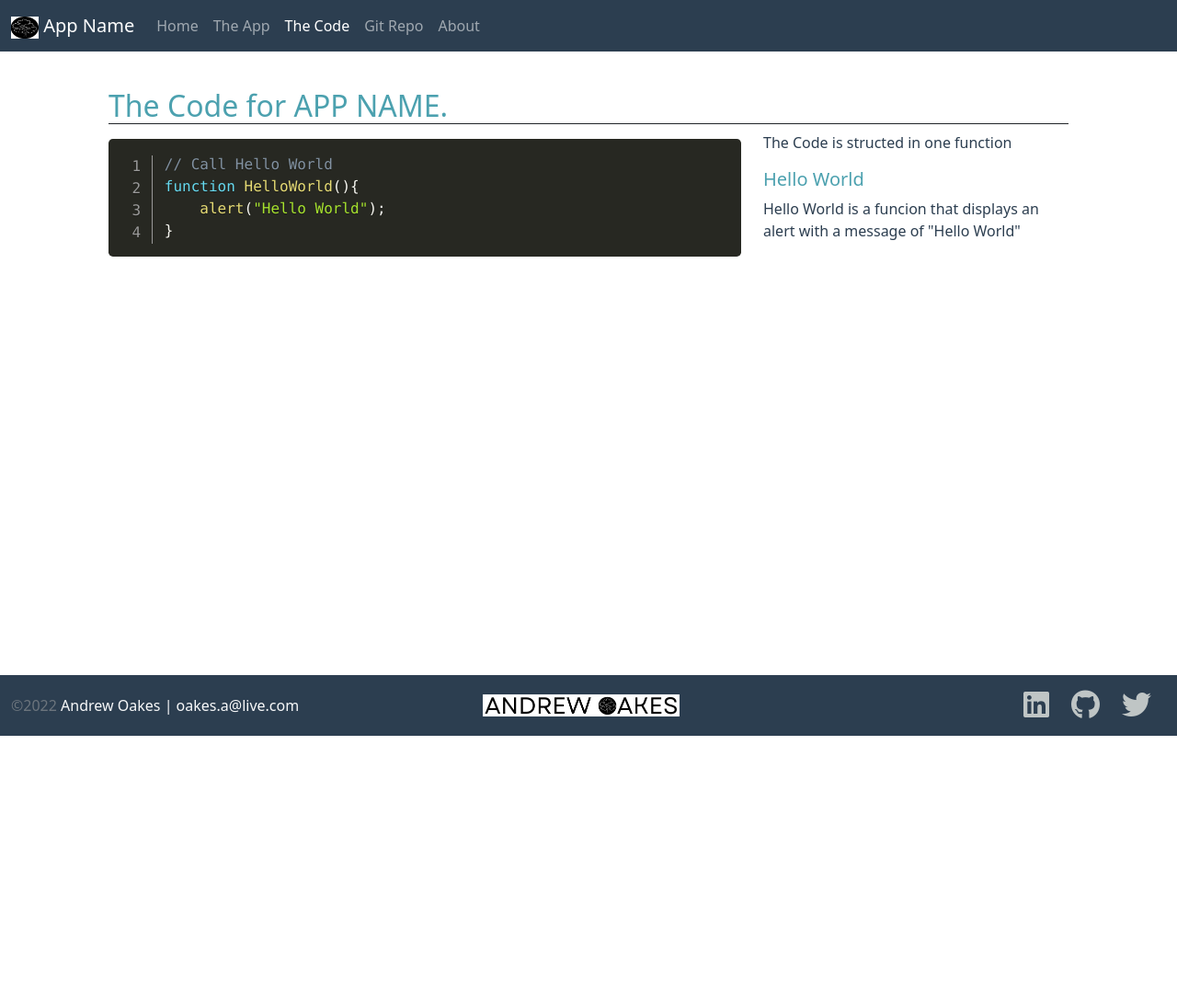
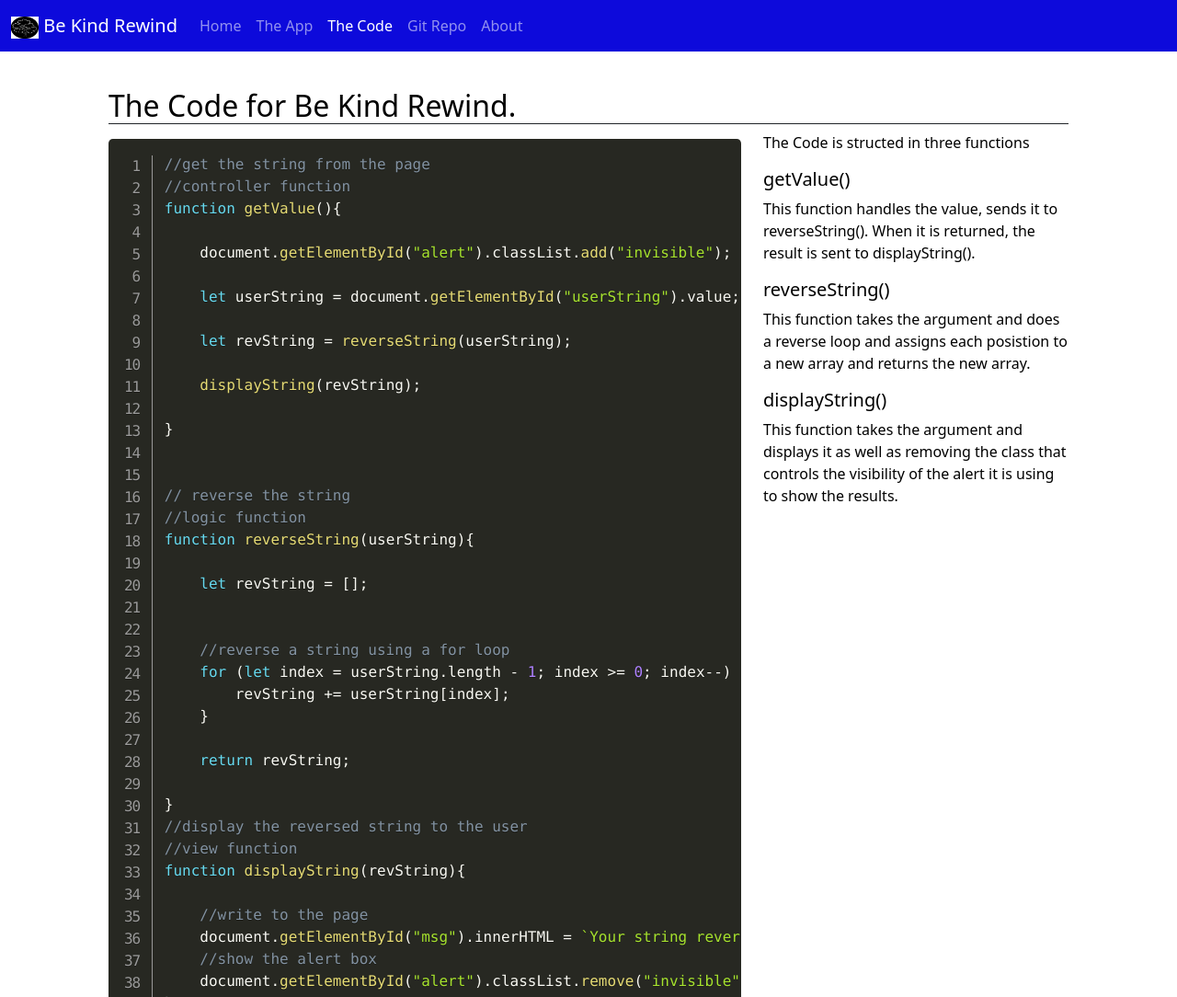
Before and after one commit to OakesekAo/BeKindRewind, a plain HTML site: page code.html in a window 1280 px wide. Shown: the top 1084 px of the page at 92% size. Before the commit the page ends 800 px from the top, so only its background shows below. Drawn offline with nearby package versions, Linux system fonts and the light colour scheme.

Commit message:
Completed Project v1

```diff
--- a/code.html
+++ b/code.html
@@ -2,7 +2,7 @@
 <html lang="en" class="h-100">
 
 <head>
-    <title>App Name: A Coding Project by Andrew Oakes</title>
+    <title>Be Kind Rewind: A Coding Project by Andrew Oakes</title>
     <!-- Required meta tags -->
     <meta charset="utf-8">
     <meta name="viewport" content="width=device-width, initial-scale=1, shrink-to-fit=no">
@@ -32,7 +32,7 @@
     <!-- ==== Nav Section === -->
     <nav class="navbar navbar-expand-md navbar-dark fixed-top">
         <div class="container-fluid">
-            <a class="navbar-brand" href="#"><img src="img/TreeLogo.png" class="d-inline-block align-text-center" width="30" height="24"> App Name</a>
+            <a class="navbar-brand" href="#"><img src="img/TreeLogo.png" class="d-inline-block align-text-center" width="30" height="24"> Be Kind Rewind</a>
             <button class="navbar-toggler" type="button" data-bs-toggle="collapse" data-bs-target="#navbarCollapse"
                 aria-controls="navbarCollapse" aria-expanded="false" aria-label="Toggle navigation">
                 <span class="navbar-toggler-icon"></span>
@@ -49,7 +49,7 @@
                         <a class="nav-link active" aria-current="page" href="#">The Code</a>
                     </li>
                     <li class="nav-item">
-                        <a class="nav-link" target="_blank" href="#">Git Repo</a>
+                        <a class="nav-link" target="_blank" href="https://github.com/OakesekAo/BeKindRewind">Git Repo</a>
                     </li>
                     <li class="nav-item">
                         <a class="nav-link" target="_blank" href="#">About</a>
@@ -61,21 +61,60 @@
     <!-- ==== Main Section === -->
     <main class="flex-shrink-0">
         <div class="container py-5 px-5 mt-5">
-            <h2 class="border-1 border-bottom border-dark">The Code for APP NAME.</h2>
+            <h2 class="border-1 border-bottom border-dark">The Code for Be Kind Rewind.</h2>
             <div class="row row-cols-1 row-cols-lg-2">
                 <div class="col-lg-8">
                     <pre class="line-numbers"><code class="language-javascript">
-                        // Call Hello World
-                        function HelloWorld(){
-                            alert("Hello World");
+                        //get the string from the page
+                        //controller function
+                        function getValue(){
+
+                            document.getElementById("alert").classList.add("invisible");
+
+                            let userString = document.getElementById("userString").value;
+
+                            let revString = reverseString(userString);
+
+                            displayString(revString);
+
+                        }
+
+
+                        // reverse the string
+                        //logic function
+                        function reverseString(userString){
+
+                            let revString = [];
+
+
+                            //reverse a string using a for loop
+                            for (let index = userString.length - 1; index >= 0; index--) {
+                                revString += userString[index];
+                            }
+
+                            return revString;
+
+                        }
+                        //display the reversed string to the user
+                        //view function
+                        function displayString(revString){
+
+                            //write to the page
+                            document.getElementById("msg").innerHTML = `Your string reversed is: ${revString}`;
+                            //show the alert box
+                            document.getElementById("alert").classList.remove("invisible");
                         }
                     </code>
                 </pre>
                 </div>
                 <div class="col-lg-4">
-                    <p>The Code is structed in one function</p>
-                    <h5>Hello World</h5>
-                    <p>Hello World is a funcion that displays an alert with a message of "Hello World"</p>
+                    <p>The Code is structed in three functions</p>
+                    <h5>getValue()</h5>
+                    <p>This function handles the value, sends it to reverseString(). When it is returned, the result is sent to displayString().</p>
+                    <h5>reverseString()</h5>
+                    <p>This function takes the argument and does a reverse loop and assigns each posistion to a new array and returns the new array.</p>
+                    <h5>displayString()</h5>
+                    <p>This function takes the argument and displays it as well as removing the class that controls the visibility of the alert it is using to show the results.</p>
                 </div>
             </div>
         </div>
--- a/css/site.css
+++ b/css/site.css
@@ -1,12 +1,12 @@
 :root{
-    --primary-color: #4CA1AF;
-    --secondary-color: #995e06;
-    --dark-color: #2C3E50;
+    --primary-color: #000000;
+    --secondary-color: #e2c106;
+    --dark-color: #0d0adb;
     --white-color: #f1f3ed;
 }
 
 body{
-    color: var(--dark-color);
+    color: var(--primary-color);
 }
 
 nav{
```
Also changed, not shown: app.html (+30 -3 lines), index.html (+6 -6 lines), js/site.js (+38 -3 lines), img/100Logo.png (deleted), img/rewind.png (added).
